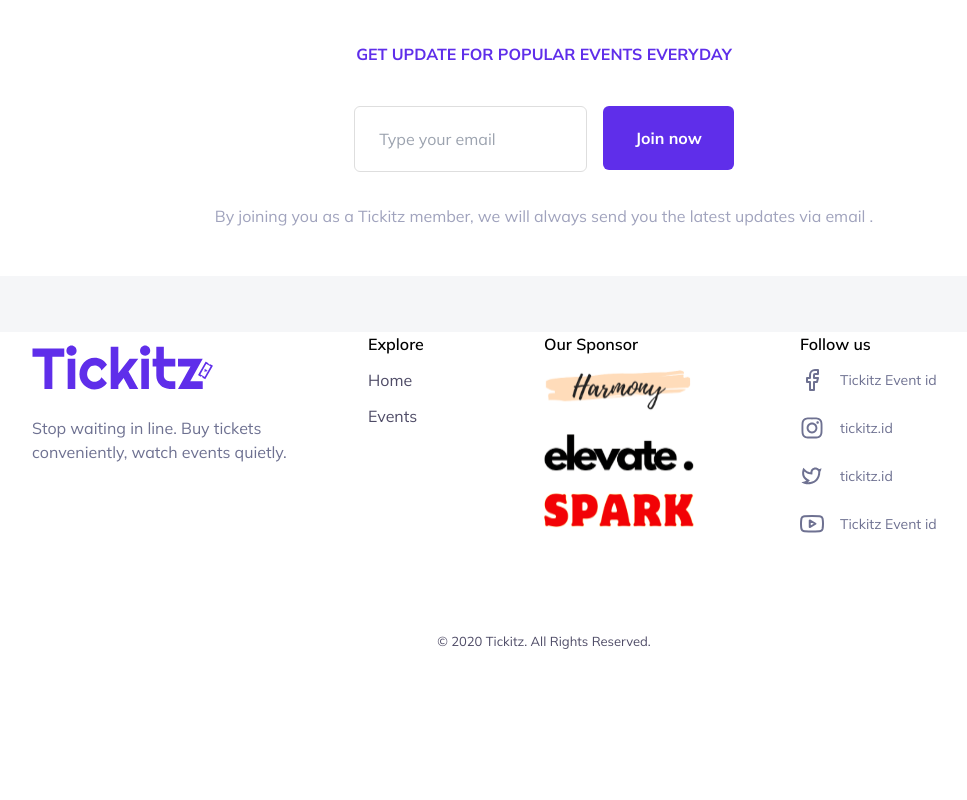
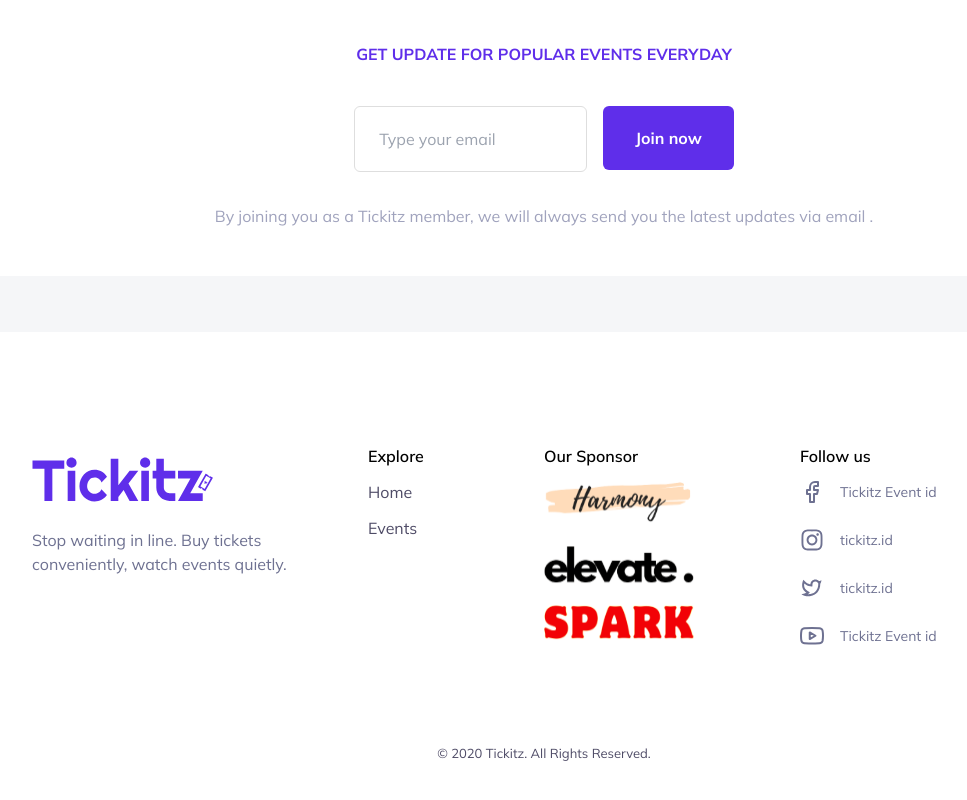
Before and after one commit to Yosef1997/miniproject, a Next.js app: page / in a window 1280 px wide. Shown: the part 2674-3474 px from the top of the page, without its empty margins (96-1063 px from the left). Before the commit the page ends 3382 px from the top, so only its background shows below. Built offline with nearby package versions, Linux system fonts and the light colour scheme.

Commit message:
style: add padding top footer

```diff
--- a/components/Footer.tsx
+++ b/components/Footer.tsx
@@ -13,7 +13,7 @@ import Spark from "@/public/spark.svg"
 
 const Footer = () => {
   return (
-    <div className='px-6 lg:px-16 xl:px-32'>
+    <div className='px-6 pt-16 xl:pt-28 lg:px-16 xl:px-32'>
       <div className='lg:grid lg:grid-cols-4'>
         <div className='mb-5'>
           <Image
```
